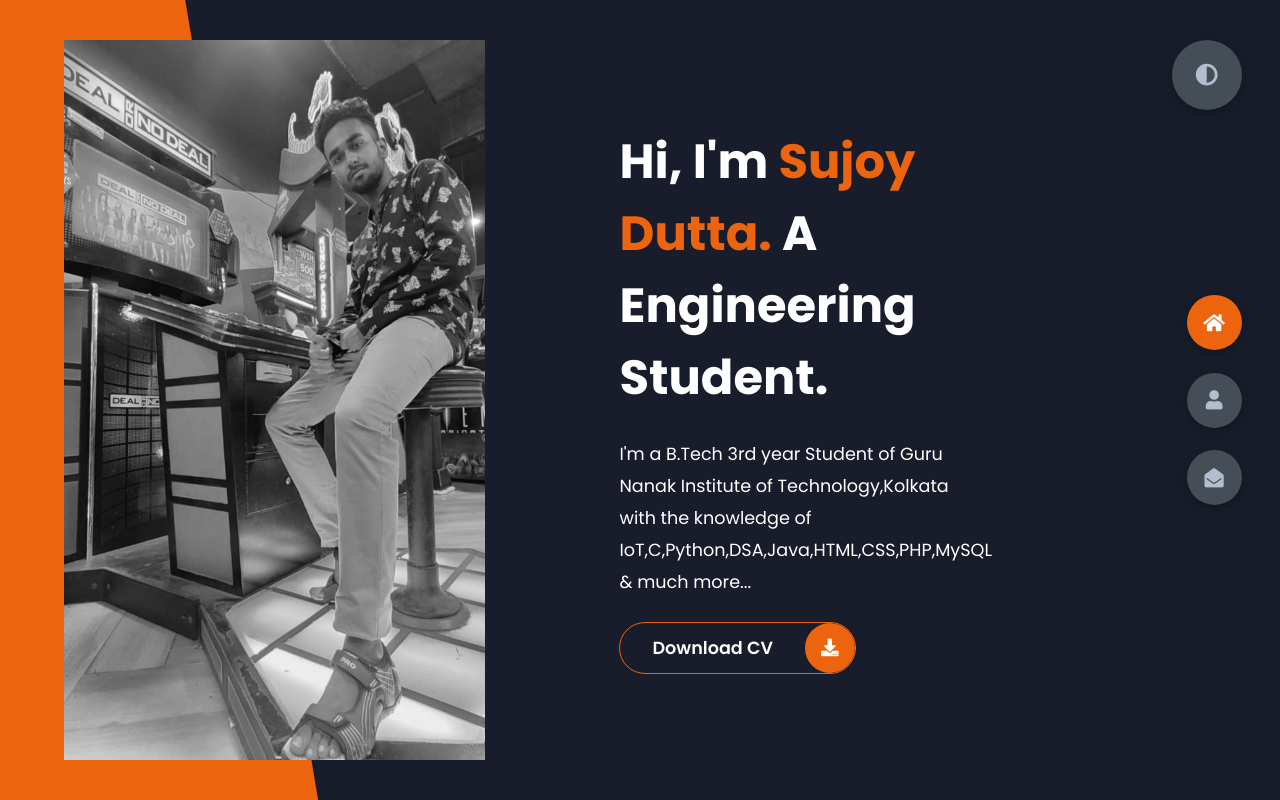
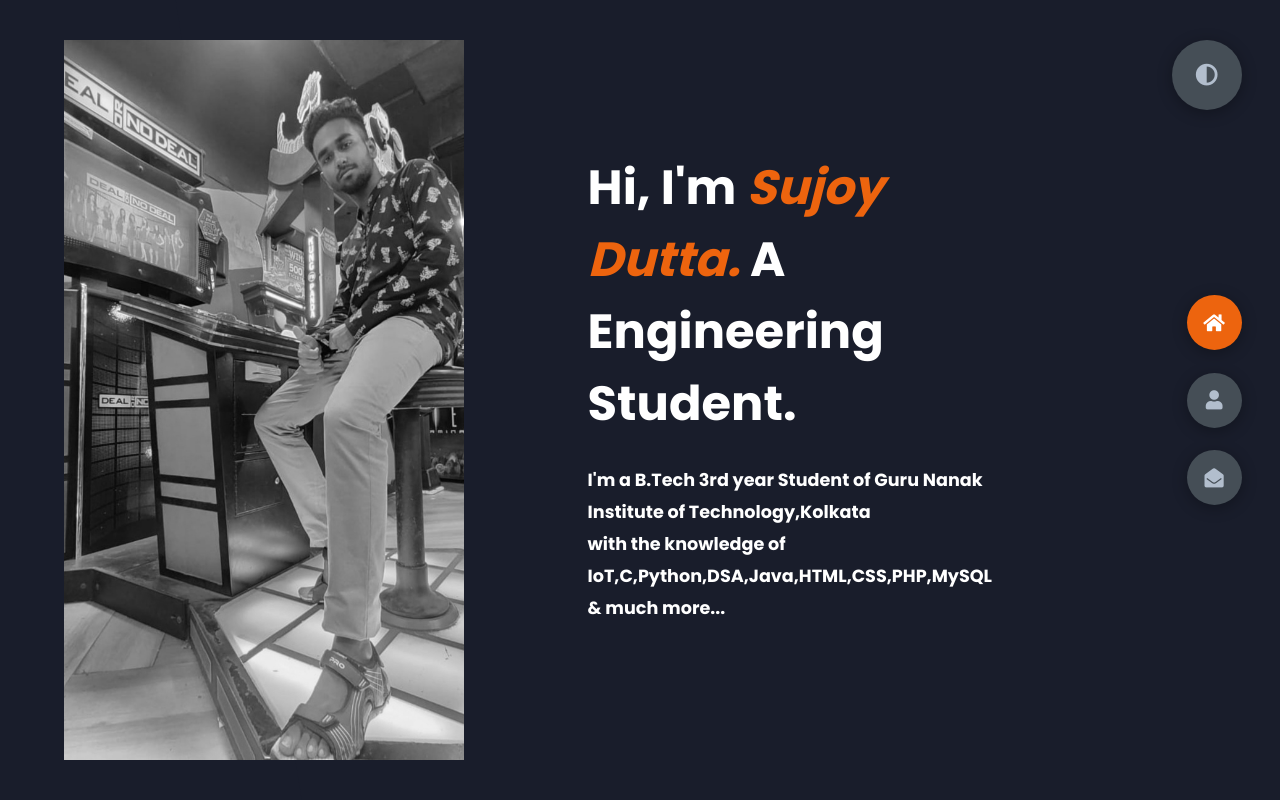
Before and after one commit to Sujoy28/OIBSIP-Task-2-, a plain HTML site: page index.html in a window 1280 px wide. Drawn offline with Linux system fonts and the light colour scheme.

Commit message:
Add files via upload

```diff
--- a/index.html
+++ b/index.html
@@ -22,19 +22,14 @@
             </div>
             <div class="right-header">
                 <h1 class="name">
-                    Hi, I'm <span>Sujoy Dutta.</span>
+                    Hi, I'm <span><I>Sujoy Dutta.</I></span>
                     A  Engineering Student.
                 </h1>
-                <p>
+                <p><B>
                     I'm a B.Tech 3rd year Student of Guru Nanak Institute of Technology,Kolkata<br>
-                    with the knowledge of IoT,C,Python,DSA,Java,HTML,CSS,PHP,MySQL & much more...
+                    with the knowledge of IoT,C,Python,DSA,Java,HTML,CSS,PHP,MySQL & much more...</B>
                 </p>
-                <div class="btn-con">
-                    <a href="" class="main-btn">
-                        <span class="btn-text">Download CV</span>
-                        <span class="btn-icon"><i class="fas fa-download"></i></span>
-                    </a>
-                </div>
+
             </div>
         </div>
     </header>
@@ -54,12 +49,7 @@
                     <P>
 
                     </P>
-                    <div class="btn-con">
-                        <a href="#" class="main-btn">
-                            <span class="btn-text">Download CV</span>
-                            <span class="btn-icon"><i class="fas fa-download"></i></span>
-                        </a>
-                    </div>
+
                 </div>
 
             <div class="about-stats">
@@ -190,9 +180,6 @@
         <div class="control" data-id="about">
             <i class="fas fa-user"></i>
         </div>
-        <!-- <div class="control" data-id="portfolio">
-            <i class="fas fa-briefcase"></i>
-        </div> -->
 
         <div class="control" data-id="contact">
             <i class="fas fa-envelope-open"></i>
--- a/styles/styles.css
+++ b/styles/styles.css
@@ -141,7 +141,6 @@ section {
   pointer-events: none;
 }
 
-/*Header-content*/
 .header-content {
   display: grid;
   grid-template-columns: repeat(2, 1fr);
@@ -156,7 +155,7 @@ section {
   transition: all 0.4s ease-in-out;
   width: 65%;
   height: 100%;
-  background-color: var(--color-secondary);
+  background-color: var(--color-primary);
   position: absolute;
   left: 0;
   top: 0;
@@ -198,7 +197,6 @@ section {
   line-height: 2rem;
 }
 
-/*About*/
 .about-container {
   display: grid;
   grid-template-columns: repeat(2, 1fr);
@@ -378,7 +376,6 @@ section {
   justify-content: flex-start;
 }
 
-/*Independed components*/
 .btn-con {
   display: flex;
   align-self: flex-start;
```
